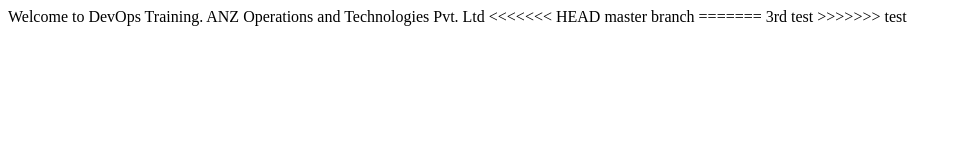
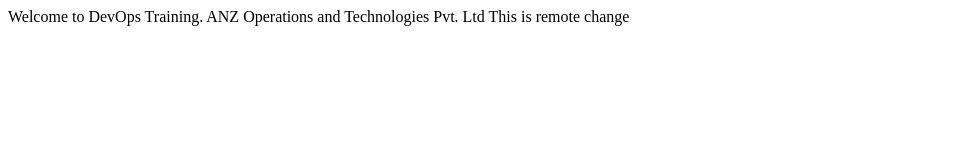
Before and after one commit to anoop6789/DevOps, a plain HTML site: page index.html in a window 1280 px wide. Shown: the whole page, without its empty margins (0-961 px from the left). Drawn offline with Linux system fonts and the light colour scheme.

Commit message:
Update index.html

```diff
--- a/index.html
+++ b/index.html
@@ -1,9 +1,5 @@
 <html>
     Welcome to DevOps Training.
     ANZ Operations and Technologies Pvt. Ltd
-<<<<<<< HEAD
-    master branch
-=======
-    3rd test
->>>>>>> test
+This is remote change
 </html>
```
